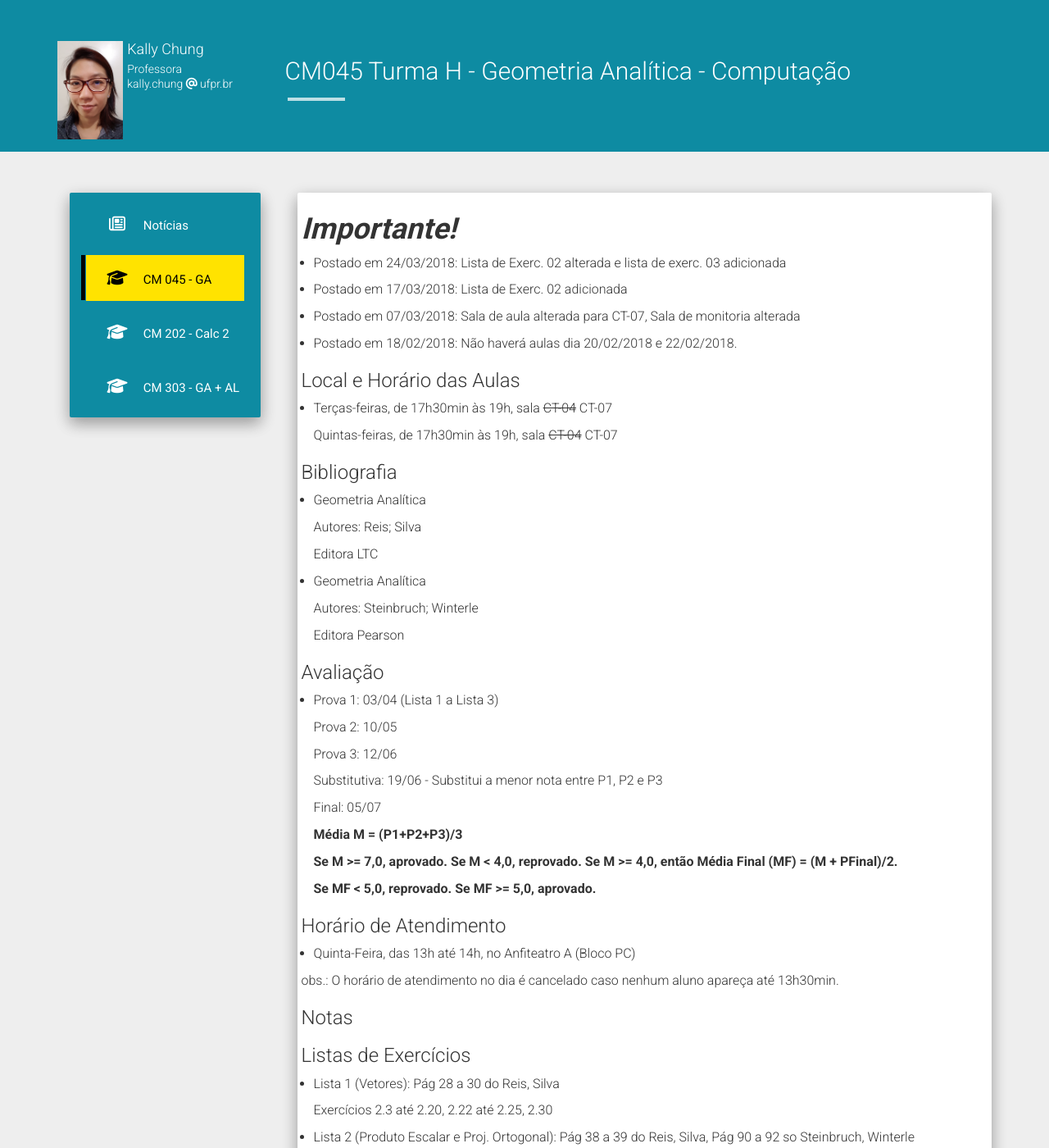
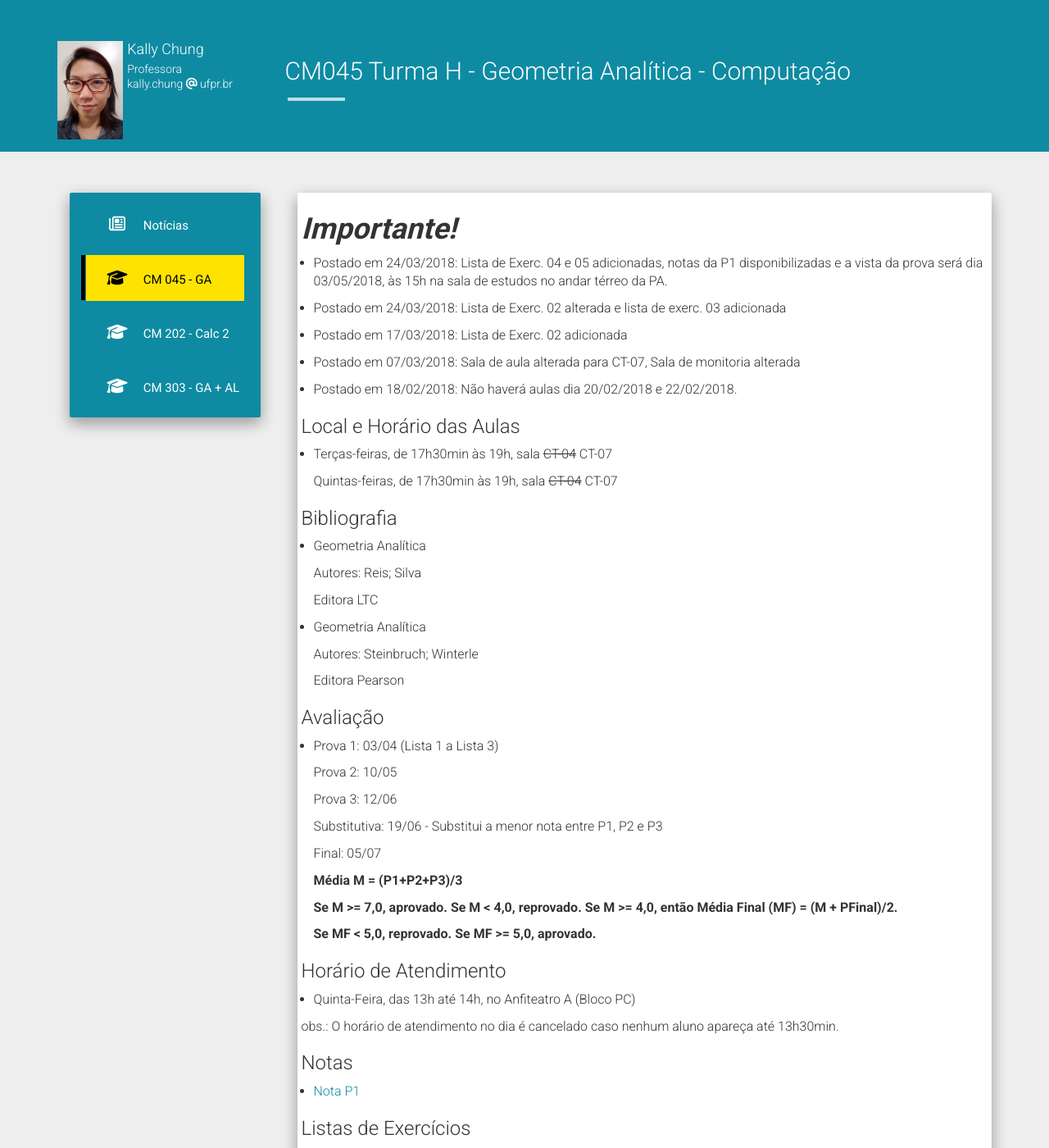
Before and after one commit to chunggnuhc/chunggnuhc.github.io, a Jekyll site: the page built from CM045-GA-1sem2018.md, in a window 1280 px wide and 1400 px high. Shown: the whole window at 82% size. Built offline with Jekyll 4.4.1, drawn with Linux system fonts in a browser that asks for light colours; nearby versions of some CDN libraries.

Commit message:
Update CM045 - notas e vistaProva

```diff
--- a/CM045-GA-1sem2018.md
+++ b/CM045-GA-1sem2018.md
@@ -4,6 +4,8 @@ title: CM045 Turma H - Geometria Analítica - Computação
 permalink: /CM045-GA-1sem2018/
 ---
 <h1><b><i>Importante!</i></b></h1>
+- Postado em 24/03/2018: Lista de Exerc. 04 e 05 adicionadas, notas da P1 disponibilizadas e a vista da prova será dia 03/05/2018, às 15h na sala de estudos no andar térreo da PA.
+
 - Postado em 24/03/2018: Lista de Exerc. 02 alterada e lista de exerc. 03 adicionada
 
 - Postado em 17/03/2018: Lista de Exerc. 02 adicionada
@@ -59,6 +61,7 @@ obs.: O horário de atendimento no dia é cancelado caso nenhum aluno apareça a
 
 <h3>Notas</h3>
 
+- [Nota P1](/disciplinas1sem2018/Nota P1 - CM045 - Site.pdf)
 
 <h3>Listas de Exercícios</h3>
 
```
